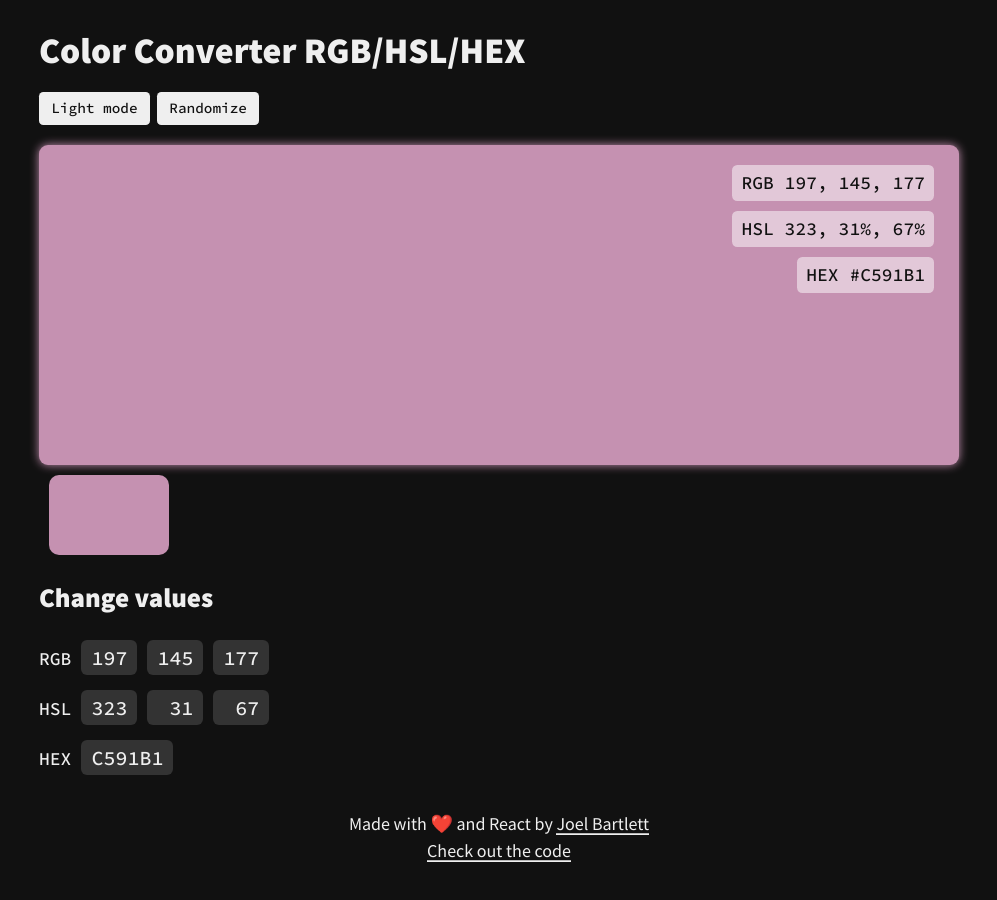
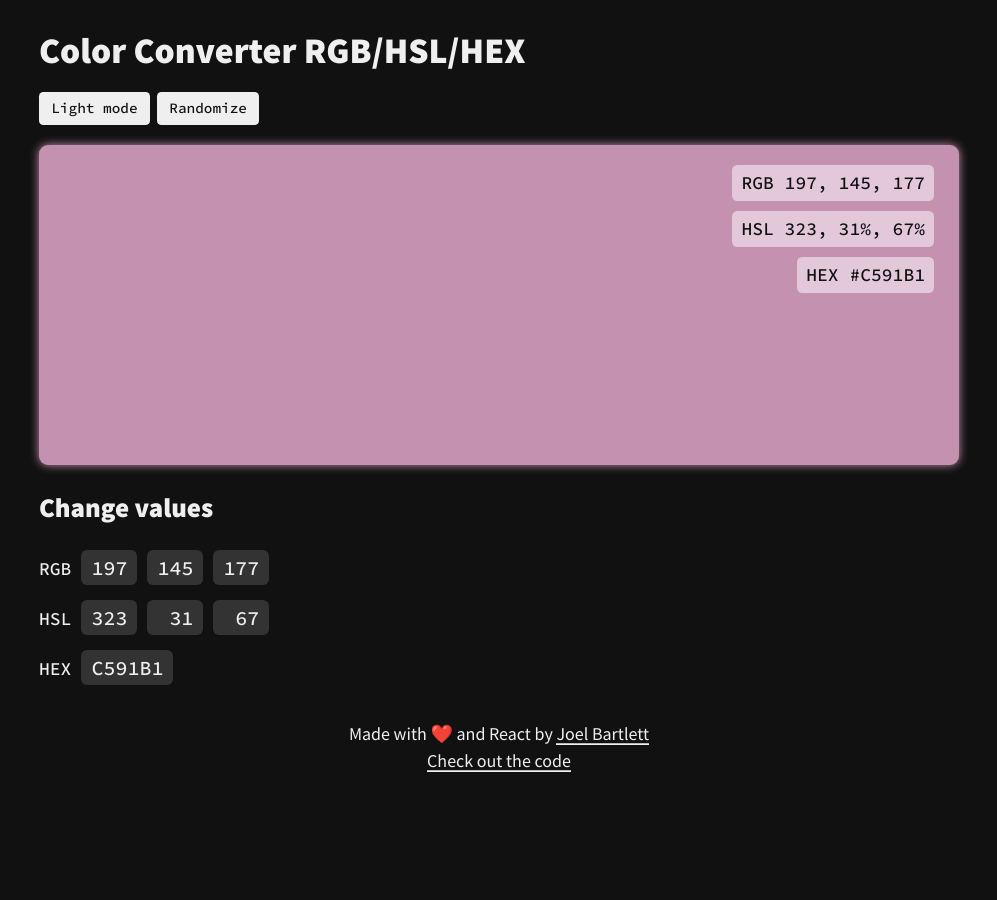
Before and after one commit to murbar/web-color-tool, a React (Create React App) app: page / in a window 1280 px wide. Shown: the top 900 px of the page, without its empty margins (141-1138 px from the left). After the commit the page ends 824 px from the top, so only its background shows below. Built offline with nearby package versions, Linux system fonts and the light colour scheme.

Commit message:
Hide swatch

```diff
--- a/src/App.jsx
+++ b/src/App.jsx
@@ -86,7 +86,7 @@ function App({ initialColor, toggleTheme, darkMode, location, history }) {
         <Button onClick={randomizeColor}>Randomize</Button>
       </Controls>
       <Preview colorValues={colorValues} />
-      <Swatch rgbValues={colorValues.rgb} />
+      {/* <Swatch rgbValues={colorValues.rgb} /> */}
       <ValueInputs setColor={setColor} colorValues={colorValues} />
       <Footer />
     </Wrapper>
```
